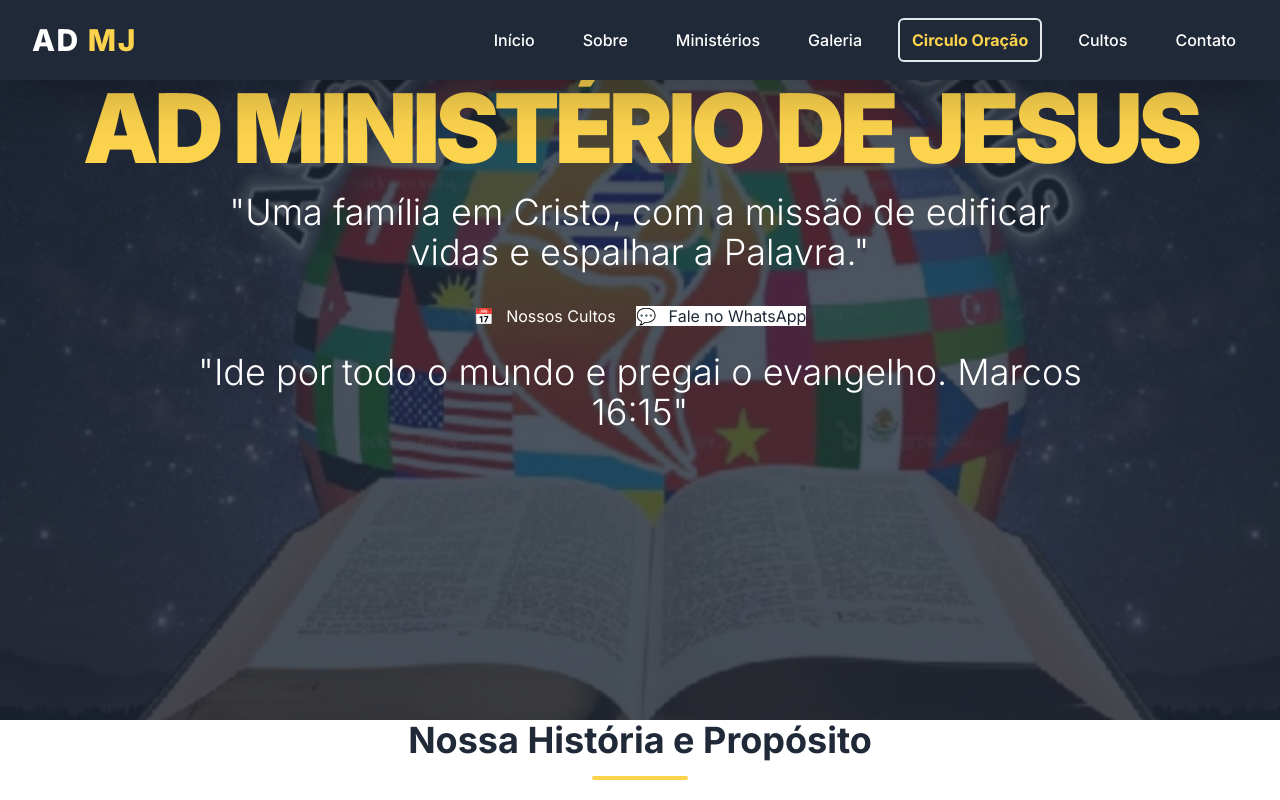
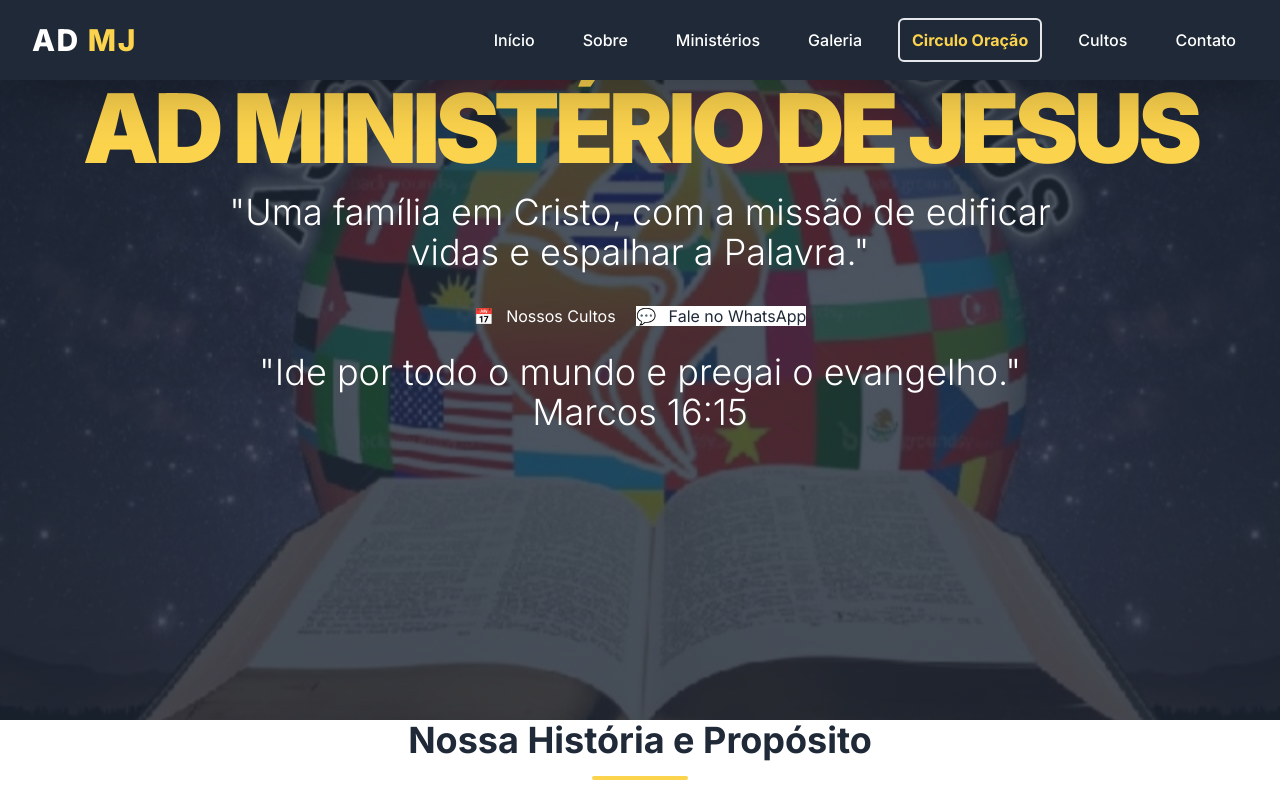
Before and after one commit to AssembleiadeDeusMJ/ministeriodejesus, a plain HTML site: page index.html in a window 1280 px wide. Shown: the top 800 px of the page. Drawn offline with nearby package versions, Linux system fonts and the light colour scheme.

Commit message:
parentese duplu

```diff
--- a/index.html
+++ b/index.html
@@ -107,7 +107,7 @@
                     </a>
                 </div><br>
                 <h2 class="text-2xl md:text-4xl font-light mb-8 max-w-4xl mx-auto opacity-90 animate-slide-up">
-                    "Ide por todo o mundo e pregai o evangelho. Marcos 16:15"
+                    "Ide por todo o mundo e pregai o evangelho." Marcos 16:15
                 </h2>
             </div>
         </section>
```
